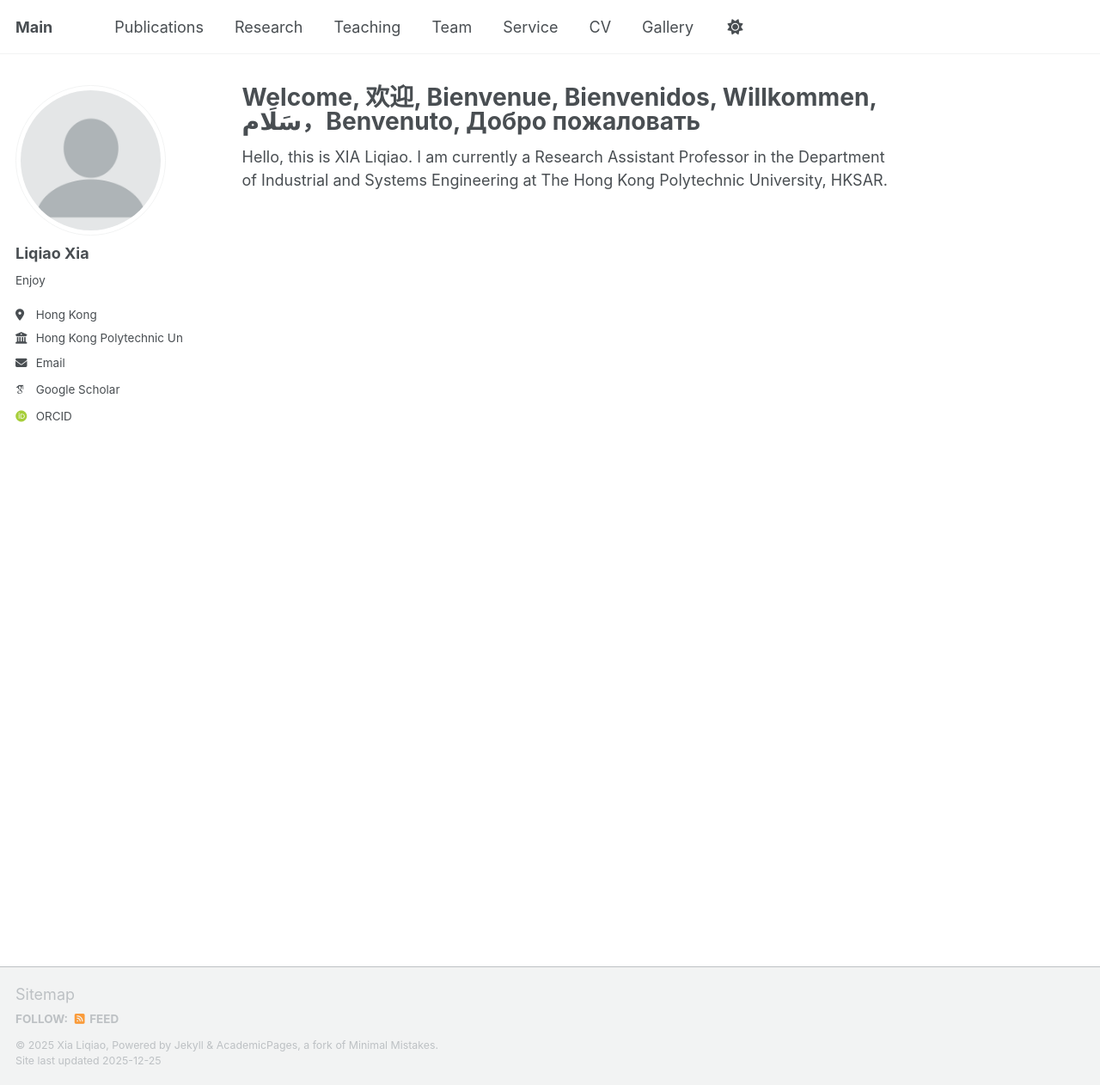
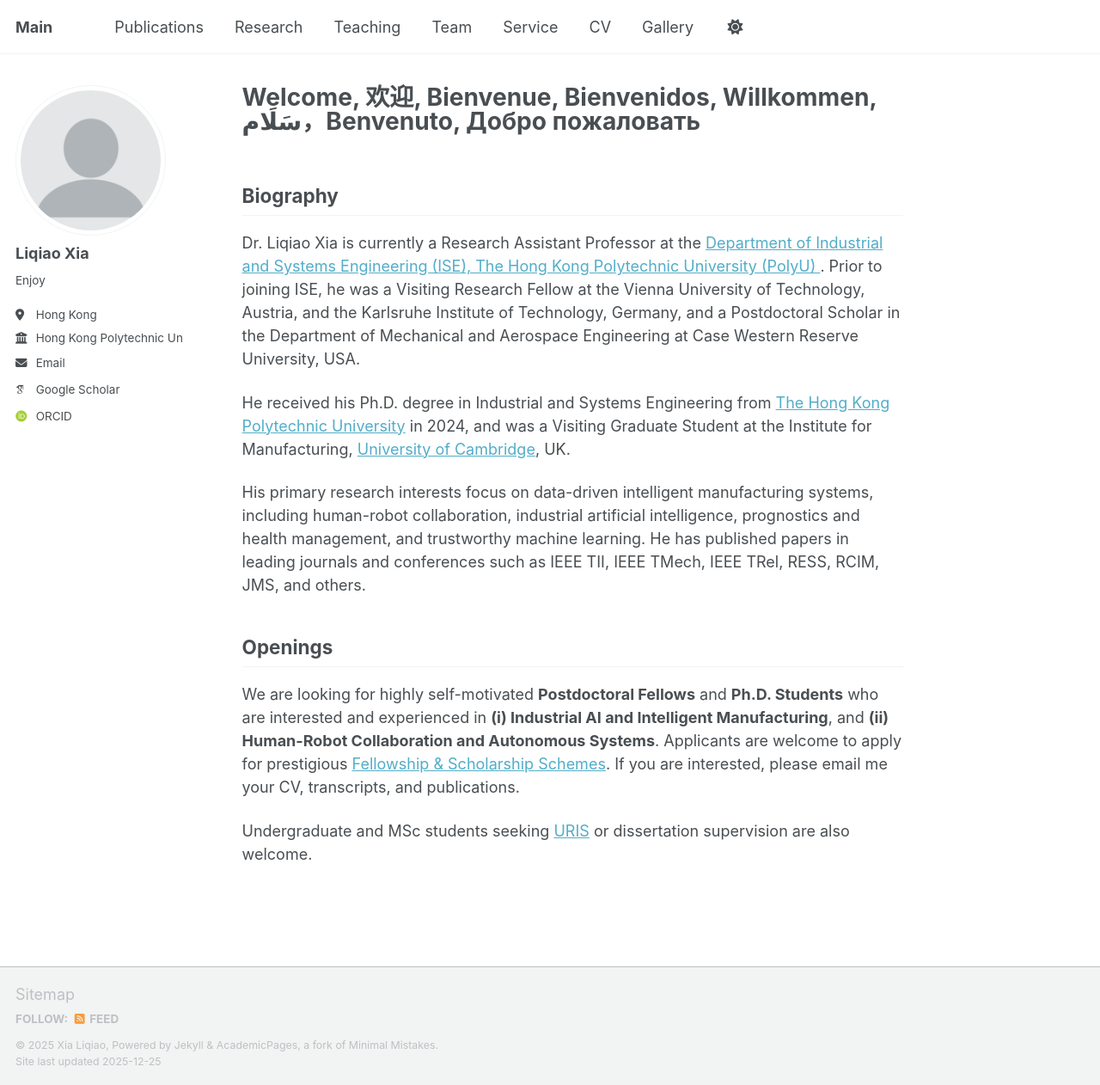
Before and after one commit to rickyqiao/liqiaoxia123, a Jekyll site: the page built from _pages/about.md, in a window 1280 px wide and 1262 px high. Shown: the whole window at 86% size. Built offline with Jekyll 4.4.1, drawn with Linux system fonts in a browser that asks for light colours; some web fonts are replaced; a script bundle is joined from its source files by our own code; library files that are not in the unit come from our copies.

Commit message:
Update about.md

```diff
--- a/_pages/about.md
+++ b/_pages/about.md
@@ -6,5 +6,49 @@ redirect_from:
   - /about/
   - /about.html
 ---
+<section class="cv-section">
+  <h2>Biography</h2>
 
-Hello, this is XIA Liqiao. I am currently a Research Assistant Professor in the Department of Industrial and Systems Engineering at The Hong Kong Polytechnic University, HKSAR.
+  <p>
+    Dr. Liqiao Xia is currently a Research Assistant Professor at the
+    <a href="https://www.polyu.edu.hk/ise/" target="_blank">
+      Department of Industrial and Systems Engineering (ISE), The Hong Kong Polytechnic University (PolyU)
+    </a>.
+    Prior to joining ISE, he was a Visiting Research Fellow at the Vienna University of Technology, Austria,
+    and the Karlsruhe Institute of Technology, Germany, and a Postdoctoral Scholar in the Department of
+    Mechanical and Aerospace Engineering at Case Western Reserve University, USA.
+  </p>
+
+  <p>
+    He received his Ph.D. degree in Industrial and Systems Engineering from
+    <a href="https://www.polyu.edu.hk/" target="_blank">The Hong Kong Polytechnic University</a> in 2024,
+    and was a Visiting Graduate Student at the Institute for Manufacturing,
+    <a href="https://www.cam.ac.uk/" target="_blank">University of Cambridge</a>, UK.
+  </p>
+
+  <p>
+    His primary research interests focus on data-driven intelligent manufacturing systems, including
+    human-robot collaboration, industrial artificial intelligence, prognostics and health management,
+    and trustworthy machine learning. He has published papers in leading journals and conferences such as
+    IEEE TII, IEEE TMech, IEEE TRel, RESS, RCIM, JMS, and others.
+  </p>
+</section>
+
+<section class="cv-section">
+  <h2>Openings</h2>
+
+  <p>
+    We are looking for highly self-motivated <strong>Postdoctoral Fellows</strong> and
+    <strong>Ph.D. Students</strong> who are interested and experienced in
+    <strong>(i) Industrial AI and Intelligent Manufacturing</strong>, and
+    <strong>(ii) Human-Robot Collaboration and Autonomous Systems</strong>.
+    Applicants are welcome to apply for prestigious
+    <a href="#" target="_blank">Fellowship &amp; Scholarship Schemes</a>.
+    If you are interested, please email me your CV, transcripts, and publications.
+  </p>
+
+  <p>
+    Undergraduate and MSc students seeking <a href="#" target="_blank">URIS</a>
+    or dissertation supervision are also welcome.
+  </p>
+</section>
```
